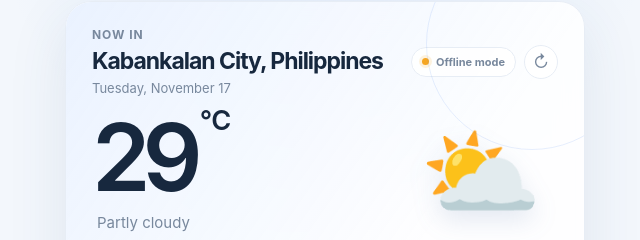
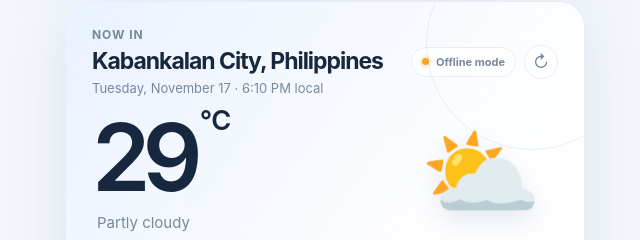
Before and after one commit to chrisjaphethloveria71-droid/weather-app-on23, a plain HTML site: page index.html in a window 1280 px wide. Shown: the part 244-484 px from the top of the page, 315-955 px from the left. Drawn offline with Linux system fonts and the light colour scheme; no server answers.

Commit message:
Show local time for the selected city
Co-authored-by: Copilot App <223556219+Copilot@users.noreply.github.com>

```diff
--- a/index.html
+++ b/index.html
@@ -364,9 +364,13 @@
       $("weather-icon").textContent = icon;
 
       const today = new Date();
-      $("date").textContent = new Intl.DateTimeFormat(undefined, {
+      const localDate = new Intl.DateTimeFormat(undefined, {
         weekday: "long", month: "long", day: "numeric", timeZone: timezone || undefined
       }).format(today);
+      const localTime = new Intl.DateTimeFormat(undefined, {
+        hour: "numeric", minute: "2-digit", timeZone: timezone || undefined
+      }).format(today);
+      $("date").textContent = `${localDate} · ${localTime} local`;
 
       const forecast = $("forecast");
       forecast.replaceChildren();
```
